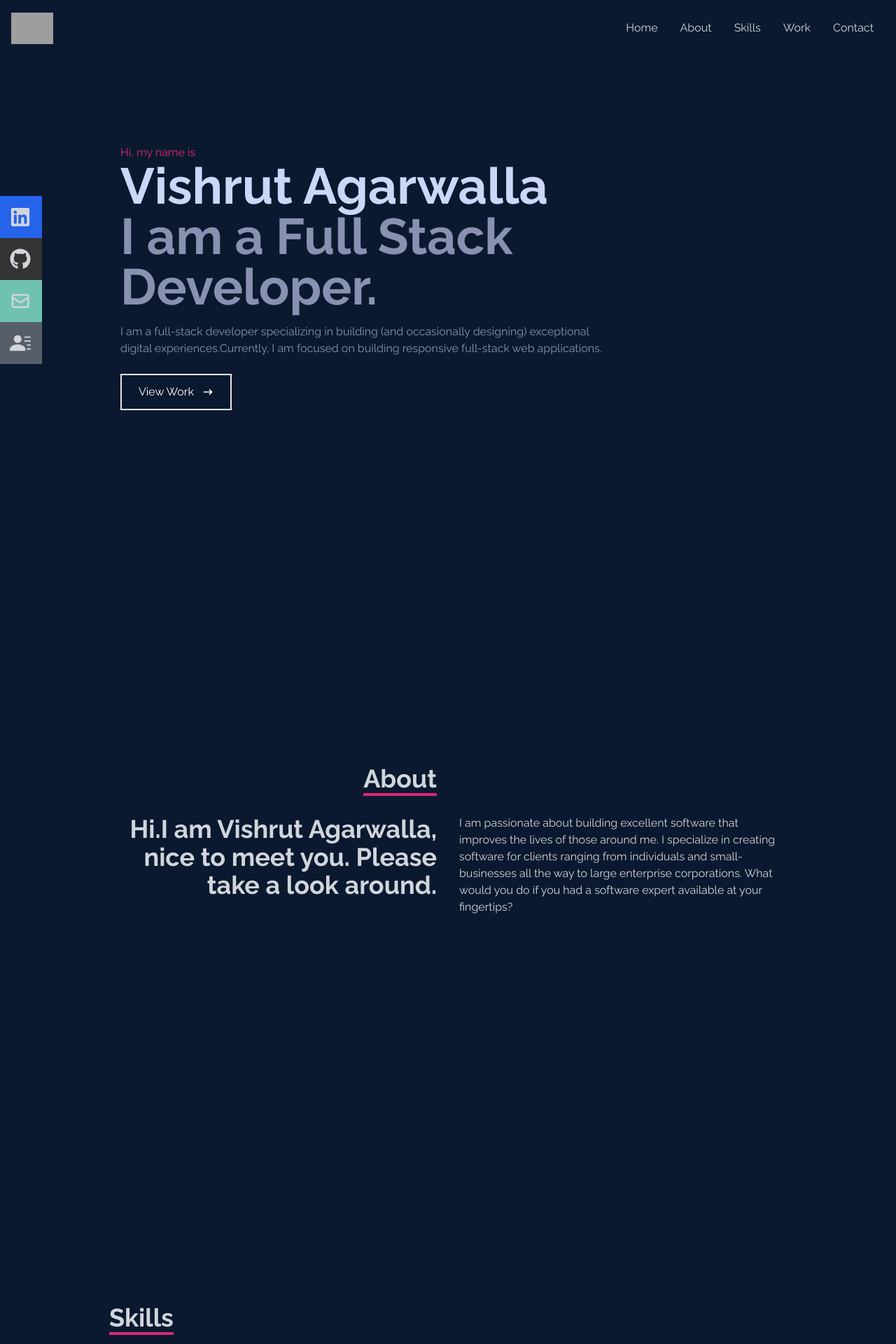
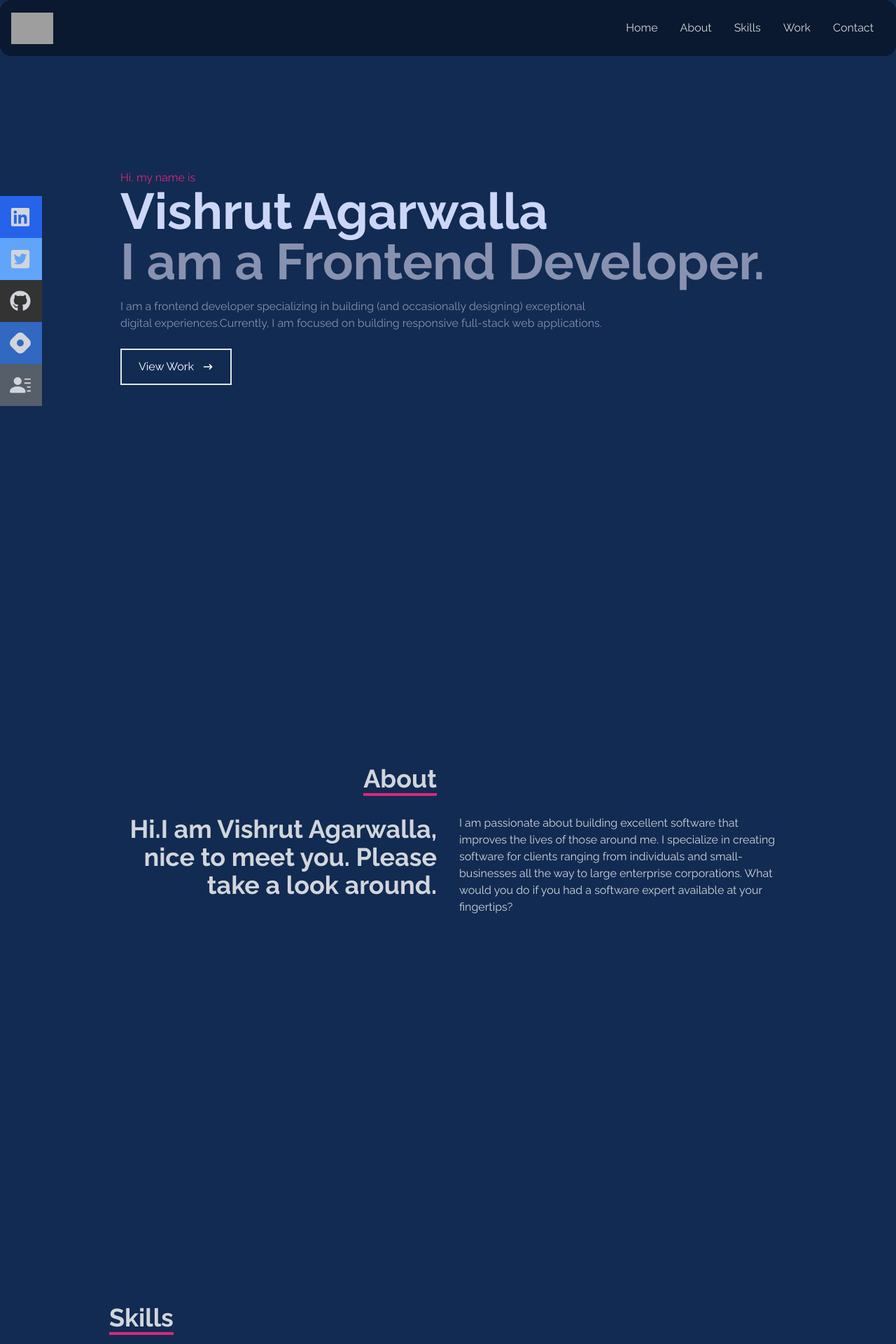
Before and after one commit to Vishrut19/PersonalPortfolio, a React (Vite) app: page / in a window 1280 px wide. Shown: the top 1920 px of the page at 70% size. Built offline with nearby package versions, Linux system fonts and the light colour scheme; grey boxes are pictures that could not be loaded.

Commit message:
Skill Section and Work Section More Optimised

```diff
--- a/src/components/About.jsx
+++ b/src/components/About.jsx
@@ -1,6 +1,6 @@
 function About() {
   return (
-    <div name="about" className="w-full h-screen bg-[#0a192f] text-gray-300">
+    <div name="about" className="w-full h-screen bg-[#122b52] text-gray-300">
       <div className="flex flex-col justify-center items-center w-full h-full">
         <div className="max-w-[1000px] w-full px-4 grid grid-cols-2 gap-8">
           <div className="sm:text-right pb-8 pl-4">
--- a/src/components/Contact.jsx
+++ b/src/components/Contact.jsx
@@ -3,7 +3,7 @@ const Contact = () => {
   return (
     <div
       name="contact"
-      className="w-full h-screen bg-[#0a192f] flex justify-center items-center p-4"
+      className="w-full h-screen bg-[#122b52] flex justify-center items-center p-4"
     >
       <form
         method="POST"
--- a/src/components/Home.jsx
+++ b/src/components/Home.jsx
@@ -2,7 +2,7 @@ import { HiArrowNarrowRight } from "react-icons/hi";
 
 const Home = () => {
   return (
-    <div name="home" className="w-full h-screen bg-[#0a192f]">
+    <div name="home" className="w-full h-screen bg-[#122b52]">
       {/* Container */}
       <div className="max-w-[1000px] mx-auto px-8 flex flex-col  justify-center h-full">
         <p className="text-pink-600">Hi, my name is </p>
@@ -10,16 +10,16 @@ const Home = () => {
           Vishrut Agarwalla
         </h1>
         <h2 className="text-4xl sm:text-7xl font-bold text-[#8892b0]">
-          I am a Full Stack Developer.
+          I am a Frontend Developer.
         </h2>
         <p className="text-[#8892b0] py-4 max-w-[700px]">
-          I am a full-stack developer specializing in building (and occasionally
+          I am a frontend developer specializing in building (and occasionally
           designing) exceptional digital experiences.Currently, I am focused on
           building responsive full-stack web applications.
         </p>
         <div>
           <button className="text-white group border-2 px-6 py-3 my-2 flex items-center hover:bg-pink-600 hover:border-pink-600">
-            View Work{" "}
+            View Work
             <span className="group-hover:rotate-90 duration-300">
               <HiArrowNarrowRight className="ml-3 hover" />
             </span>
--- a/src/components/Navbar.jsx
+++ b/src/components/Navbar.jsx
@@ -1,8 +1,14 @@
 import { useState } from "react";
-import { FaBars, FaTimes, FaGithub, FaLinkedin } from "react-icons/fa";
-import { HiOutlineMail } from "react-icons/hi";
+import {
+  FaBars,
+  FaTimes,
+  FaGithub,
+  FaLinkedin,
+  FaTwitterSquare,
+} from "react-icons/fa";
+import { SiHashnode } from "react-icons/si";
 import { BsFillPersonLinesFill } from "react-icons/bs";
-import Logo from "../assets/logo2.png";
+import Logo from "../assets/logo.png";
 import { Link } from "react-scroll";
 
 const Navbar = () => {
@@ -11,7 +17,7 @@ const Navbar = () => {
 
   return (
     <>
-      <div className="fixed w-full h-[80px] flex justify-between items-center px-4 bg-[#0a192f] text-gray-300">
+      <div className="fixed w-full h-[80px] flex justify-between items-center px-4 bg-[#0a192f] text-gray-300 rounded-2xl">
         <div>
           <img src={Logo} alt="Logo Image" style={{ width: "60px" }} />
         </div>
@@ -99,25 +105,33 @@ const Navbar = () => {
             <li className="w-[160px] h-[60px] flex justify-between items-center ml-[-100px] hover:ml-[-10px] duration-300 bg-blue-600">
               <a
                 className="flex justify-between items-center w-full text-gray-300"
-                href="/"
+                href="https://www.linkedin.com/in/vishrut-agarwalla/"
               >
                 Linkedin <FaLinkedin size={30} />
+              </a>
+            </li>
+            <li className="w-[160px] h-[60px] flex justify-between items-center ml-[-100px] hover:ml-[-10px] duration-300 bg-blue-400">
+              <a
+                className="flex justify-between items-center w-full text-gray-300"
+                href="https://www.linkedin.com/in/vishrut-agarwalla/"
+              >
+                Twitter <FaTwitterSquare size={30} />
               </a>
             </li>
             <li className="w-[160px] h-[60px] flex justify-between items-center ml-[-100px] hover:ml-[-10px] duration-300 bg-[#333333]">
               <a
                 className="flex justify-between items-center w-full text-gray-300"
-                href="/"
+                href="https://github.com/Vishrut19"
               >
                 Github <FaGithub size={30} />
               </a>
             </li>
-            <li className="w-[160px] h-[60px] flex justify-between items-center ml-[-100px] hover:ml-[-10px] duration-300 bg-[#6fc2b0]">
+            <li className="w-[160px] h-[60px] flex justify-between items-center ml-[-100px] hover:ml-[-10px] duration-300 bg-[#3168c1]">
               <a
                 className="flex justify-between items-center w-full text-gray-300"
-                href="/"
+                href="https://vishrut19.hashnode.dev/"
               >
-                Email <HiOutlineMail size={30} />
+                Hashnode <SiHashnode size={30} />
               </a>
             </li>
             <li className="w-[160px] h-[60px] flex justify-between items-center ml-[-100px] hover:ml-[-10px] duration-300 bg-[#565f69]">
--- a/src/components/Skill.jsx
+++ b/src/components/Skill.jsx
@@ -6,7 +6,7 @@ const Skill = () => {
 
   return (
     <>
-      <div name="skills" className="w-full h-screen bg-[#0a192f] text-gray-300">
+      <div name="skills" className="w-full h-screen bg-[#122b52] text-gray-300">
         {/* Container */}
         <div className="max-w-[1000px] mx-auto p-4 flex flex-col justify-center w-full h-full">
           <div>
--- a/src/components/Work.jsx
+++ b/src/components/Work.jsx
@@ -7,7 +7,7 @@ const Work = () => {
   //setProject(data);
 
   return (
-    <div name="work" className="w-full md:h-screen text-gray-300 bg-[#0a192f]">
+    <div name="work" className="w-full md:h-screen text-gray-300 bg-[#122b52]">
       <div className="max-w-[1000px] mx-auto p-4 flex flex-col justify-center w-full h-full">
         <div className="pb-8">
           <p className="text-4xl font-bold inline border-b-4 text-gray-300 border-pink-600">
```
